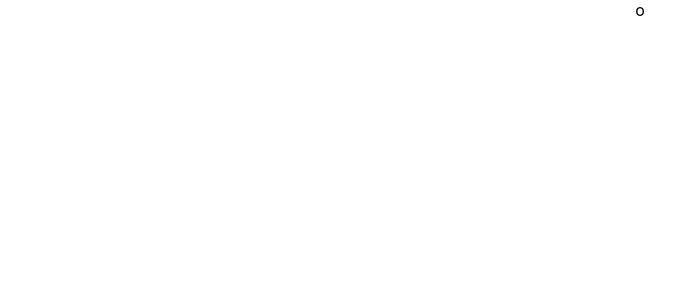
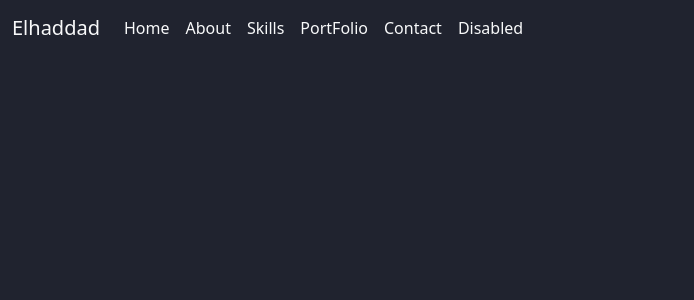
Before and after one commit to ElhaddadM/PortFolio, a React (Create React App) app: page / in a window 1280 px wide. Shown: the top 300 px of the page, without its empty margins (0-694 px from the left). Built offline with nearby package versions, Linux system fonts and the light colour scheme.

Commit message:
commit 2

```diff
--- a/package.json
+++ b/package.json
@@ -6,6 +6,7 @@
     "@testing-library/jest-dom": "^5.16.5",
     "@testing-library/react": "^13.4.0",
     "@testing-library/user-event": "^13.5.0",
+    "bootstrap": "^5.3.0",
     "react": "^18.2.0",
     "react-dom": "^18.2.0",
     "react-scripts": "5.0.1",
--- a/src/App.js
+++ b/src/App.js
@@ -1,10 +1,11 @@
 
 import './App.css';
+import NavBar from './Components/NavBar';
 
 function App() {
   return (
-    <div className="App">
-      o
+    <div className="App ">
+        <NavBar/>
     </div>
   );
 }
--- /dev/null
+++ b/src/Components/NavBar.js
@@ -0,0 +1,60 @@
+import React from "react";
+
+function NavBar() {
+  return (
+   <div className="">
+     <nav class="navbar navbar-expand-lg  " style={{ backgroundColor:' #20232F'  }} >
+      <div class="container-fluid  " >
+        <a class="navbar-brand text-light" href="#">
+          Elhaddad
+        </a>
+        <button
+          class="navbar-toggler bg-light"
+          type="button"
+          data-bs-toggle="collapse"
+          data-bs-target="#navbarNav"
+          aria-controls="navbarNav"
+          aria-expanded="false"
+          aria-label="Toggle navigation"
+        >
+          <span class="navbar-toggler-icon"></span>
+        </button>
+        <div class="collapse navbar-collapse " id="navbarNav">
+          <ul class="navbar-nav  " >
+            <li class="nav-item">
+              <a class="nav-link active  text-light" aria-current="page" href="#">
+                Home
+              </a>
+            </li>
+            <li class="nav-item">
+              <a class="nav-link text-light" href="#">
+              About
+              </a>
+            </li>
+            <li class="nav-item">
+              <a class="nav-link text-light" href="#">
+                Skills
+              </a>
+            </li>
+            <li class="nav-item">
+              <a class="nav-link text-light" href="#">
+                PortFolio
+              </a>
+            </li>
+            <li class="nav-item">
+              <a class="nav-link text-light" href="#">
+                Contact
+              </a>
+            </li>
+            <li class="nav-item">
+              <a class="nav-link  text-light">Disabled</a>
+            </li>
+          </ul>
+        </div>
+      </div>
+    </nav>
+   </div>
+  );
+}
+
+export default NavBar;
--- a/src/index.css
+++ b/src/index.css
@@ -5,7 +5,9 @@
     sans-serif;
   -webkit-font-smoothing: antialiased;
   -moz-osx-font-smoothing: grayscale;
+  background-color: #20232F !important;
 }
+
 
 code {
   font-family: source-code-pro, Menlo, Monaco, Consolas, 'Courier New',
--- a/src/index.js
+++ b/src/index.js
@@ -2,7 +2,7 @@
 import ReactDOM from 'react-dom/client';
 import './index.css';
 import App from './App';
-
+import "bootstrap/dist/css/bootstrap.min.css";
 
 const root = ReactDOM.createRoot(document.getElementById('root'));
 root.render(
```
Also changed, not shown: 1 other file (tests, documents, lock files or other folders).
